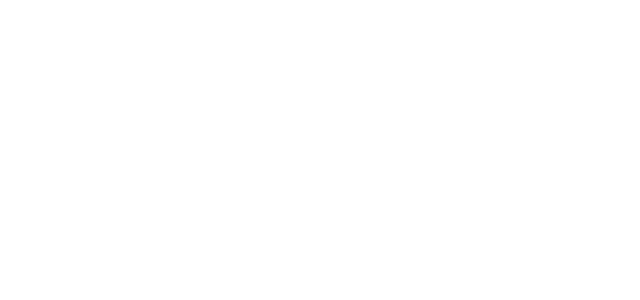
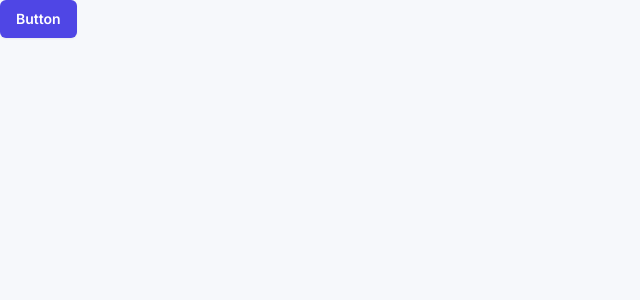
Before and after one commit to pesto-students/n4-portfolio-builder-frontend-IOTA-4, a Next.js app: page / in a window 1280 px wide. Shown: the top 300 px of the page, without its empty margins (0-640 px from the left). Built offline with nearby package versions, Linux system fonts and the light colour scheme.

Commit message:
set up theming mechanism

```diff
--- a/hoc/ThemeProvider/index.tsx
+++ b/hoc/ThemeProvider/index.tsx
@@ -18,8 +18,8 @@
 
 const ThemeProvider = ({ children }: ThemeProviderProps): JSX.Element => {
   /*
-    -> [] Set css variables scoped for its children
-    -> [] Allow children to read and set current theme
+    -> [x] Set css variables scoped for its children
+    -> [x] Allow children to read and set current theme
   */
   const [theme, setTheme] = useState(defaultTheme)
 
--- a/pages/_app.tsx
+++ b/pages/_app.tsx
@@ -1,6 +1,7 @@
 import type { AppProps } from 'next/app'
 import { ReactElement } from 'react'
 import ThemeProvider from '../hoc/ThemeProvider'
+import '../styles/globals.scss'
 
 function App({ Component, pageProps }: AppProps): ReactElement {
   return (
--- a/pages/index.tsx
+++ b/pages/index.tsx
@@ -1,5 +1,5 @@
 import { ReactElement } from 'react'
 
 export default function Home(): ReactElement {
-  return <div></div>
+  return <div className="btn">Button</div>
 }
--- a/styles/components/button.scss
+++ b/styles/components/button.scss
@@ -1,5 +1,17 @@
 .btn {
+  box-shadow: 0 0 #0000, 0 0 #0000, 0 1px 2px 0 rgba(0, 0, 0, 0.05);
+  background-color: var(--btn-bg);
+  color: var(--btn-color);
+  font-weight: 600;
+  font-size: 14px;
+  border-radius: 6px;
+  padding: 8px 16px;
+  display: inline-block;
+  text-align: center;
+  transition: 0.1s background-color linear;
+
   &:hover {
-    box-shadow: inset 0 0 0 10rem rgba(#000, 0.4);
+    cursor: pointer;
+    background-color: var(--btn-hovered-bg);
   }
 }
--- a/styles/globals.scss
+++ b/styles/globals.scss
@@ -1,10 +1,14 @@
-@import "vendors/include-media";
-@import "vendors/normalize";
+@import 'vendors/include-media';
+@import 'vendors/normalize';
 
-@import "base/variables";
-@import "base/animations";
-@import "base/mixins";
-@import "base/helpers";
-@import "base/common";
-@import "base/typography";
-@import "base/reset";
+@import 'base/variables';
+@import 'base/animations';
+@import 'base/mixins';
+@import 'base/helpers';
+@import 'base/common';
+@import 'base/typography';
+@import 'base/reset';
+
+@import 'themes';
+
+@import 'components/button';
--- a/styles/themes.scss
+++ b/styles/themes.scss
@@ -1,7 +1,8 @@
-.__theme-light__ {
+.__themed-light__ {
   --body-bg-light: #fff;
   --body-bg-dark: #f2f5fa;
   --font-color: #262b33;
-  --btn-bg: #2196f3;
+  --btn-bg: #4f46e5;
+  --btn-hovered-bg: #4338ca;
   --btn-color: #fff;
 }
```
Also changed, not shown: 1 other file (tests, documents, lock files or other folders).
